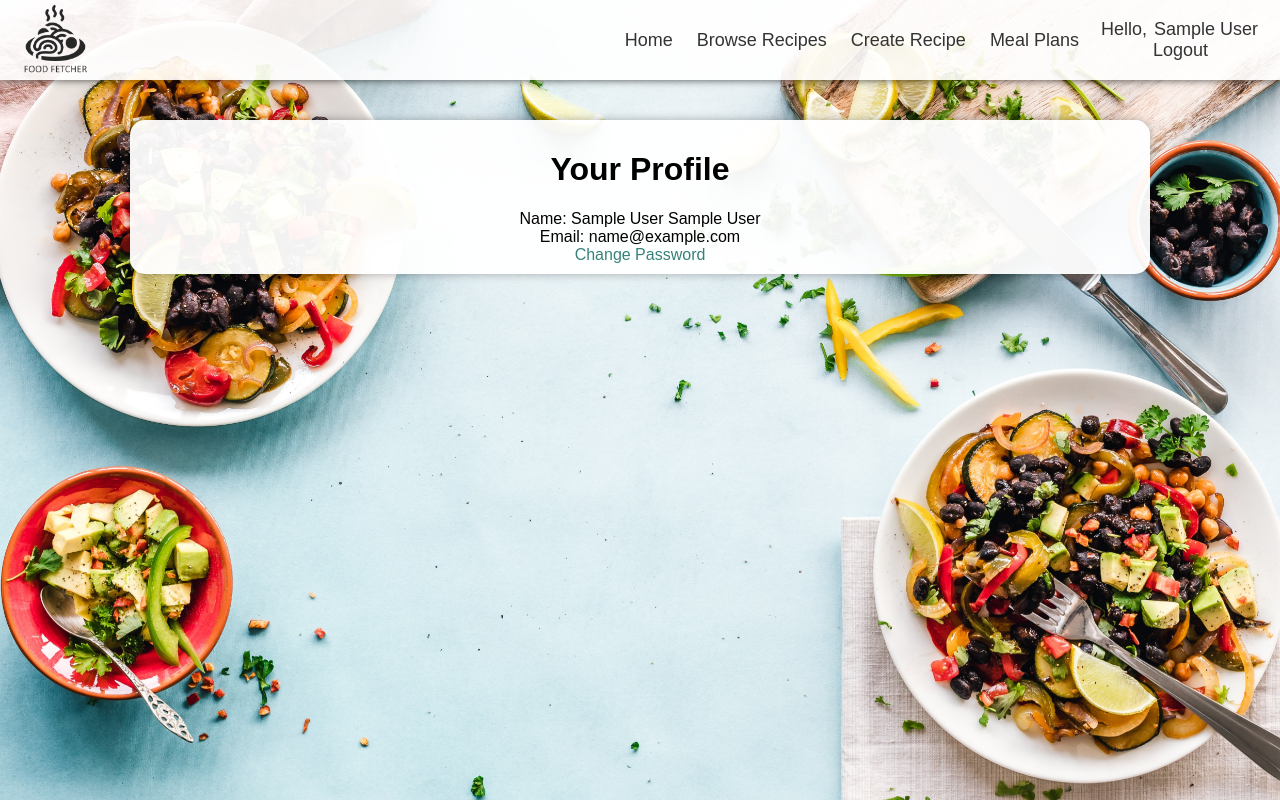
After one commit to foodfetcher/foodfetchers, a PHP site: page /viewAccount.php in a window 1280 px wide. The commit adds this page. Run offline with PHP 8.4, Linux system fonts and the light colour scheme; the visitor is signed in with stand-in values (Sample User, id 1).

Commit message:
Added Profile Page and Change Password Page
Just added basic view profile and change password page.
Can see email and name within profile page.
A button has been added over the profile name to view the account.
No functionality has been implemented with change password.

```diff
--- a/login.php
+++ b/login.php
@@ -48,6 +48,7 @@
 						$_SESSION["userid"] = $row["userid"];
 						$_SESSION["firstname"] = $row["firstname"];
 						$_SESSION["lastname"] = $row["lastname"];
+						$_SESSION["email"] = $email;
 					}
 				}
 				pg_close($db);
--- a/nav.php
+++ b/nav.php
@@ -15,7 +15,7 @@
             $first = $_SESSION["firstname"];
             echo "<a href = create.php>Create Recipe</a>
 				<a href = viewMeals.php>Meal Plans</a>";
-            echo "<div id = 'logout'>Hello, $first<br><a href = login.php>$log</a></div>";
+            echo "<div id = 'logout'>Hello, <a href=viewAccount.php>$first</a><br><a href = login.php>$log</a></div>";
         }
         else{
             echo "<a href = login.php>$log</a>";
--- /dev/null
+++ b/viewAccount.php
@@ -0,0 +1,41 @@
+<?php
+	session_start();
+	if (isset($_SESSION['userid']))
+	{
+		$log = "Logout";
+    }
+	else
+	{
+		$log = "Login";
+		header("Location: home.php");
+		die('<a href="home.php">Click here if you are not automatically redirected</a>');
+    }
+?>
+
+<!DOCTYPE html>
+<html>
+    <head>
+        <title> Food Fetchers | Your Account </title>
+        <link rel="stylesheet" href="phaseIstyle.css">
+
+    </head>
+    <body>
+		<div id = "background"></div>
+        <?php
+            include 'nav.php'; //write out the nav bar
+        ?>
+        <div id = "Content">
+            <h1> Your Profile</h1>
+			<div id="Info">
+				<?php
+					$email = $_SESSION["email"];
+					$firstname = $_SESSION["firstname"];
+					$lastname = $_SESSION["lastname"];
+					echo "<div id='Name'>Name: $firstname $lastname</div>";
+					echo "<div id='Email'>Email: $email</div>";
+				?>
+				<a id="password" href=changePassword.php>Change Password</a>
+			</div>
+        </div>
+    </body>
+</html>
```
Also changed, not shown: changePassword.php (added, +36 -0 lines).
